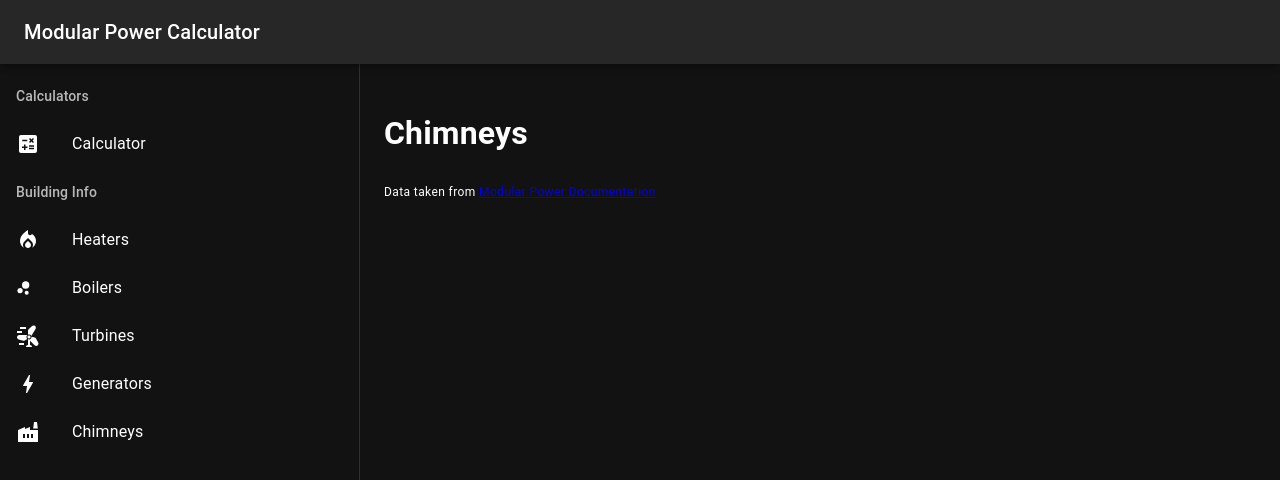
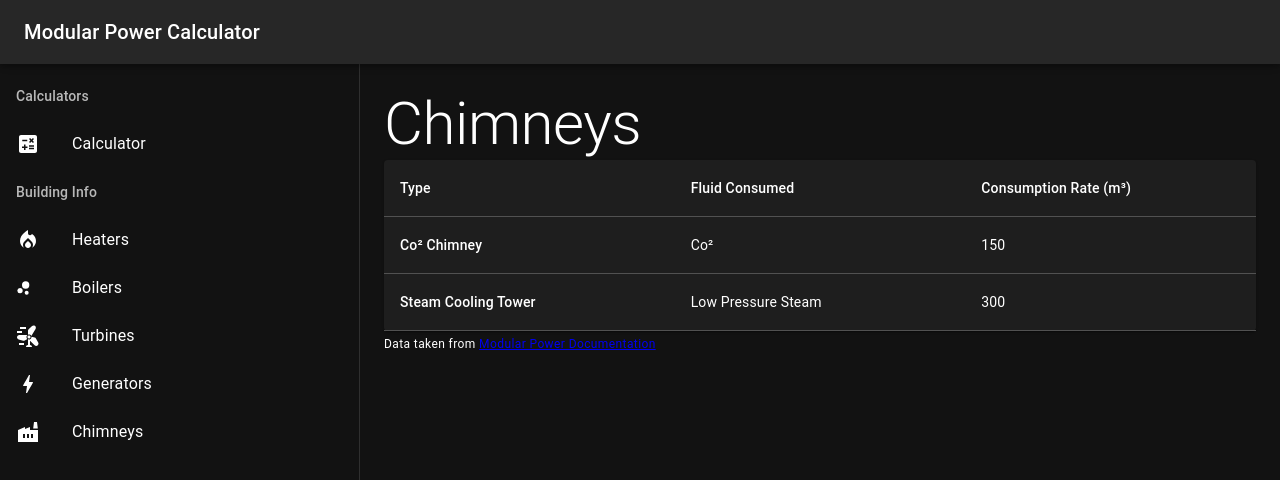
Before and after one commit to elizabethlfransen/modular-power-calc, a React (Vite) app: page /chimneys in a window 1280 px wide. Shown: the top 480 px of the page. Built offline with nearby package versions, Linux system fonts and the light colour scheme.

Commit message:
Add chimney information

```diff
--- a/src/Router.tsx
+++ b/src/Router.tsx
@@ -6,6 +6,7 @@ import Heaters from "./pages/Heaters.tsx";
 import Boilers from "./pages/Boilers.tsx";
 import Turbines from "./pages/Turbines.tsx";
 import Generators from "./pages/Generators.tsx";
+import Chimneys from "./pages/Chimneys.tsx";
 
 type AppRouteBase = RouteObject;
 
@@ -62,7 +63,7 @@ export const routes: AppRoute[] = [
     },
     {
         path: "/chimneys",
-        element: <h1>Chimneys</h1>,
+        element: <Chimneys/>,
         icon: <Factory/>,
         label: "Chimneys",
         category: "Building Info",
--- /dev/null
+++ b/src/config/chimneys.ts
@@ -0,0 +1,12 @@
+export const CHIMNEYS = {
+    co2: {
+        name: "Co² Chimney",
+        fluid: "Co²",
+        consumptionRate: 150
+    },
+    steam: {
+        name: "Steam Cooling Tower",
+        fluid: "Low Pressure Steam",
+        consumptionRate: 300
+    }
+}
--- /dev/null
+++ b/src/pages/Chimneys.tsx
@@ -0,0 +1,38 @@
+import {useEffect} from "react";
+import {Box, Paper, Table, TableBody, TableCell, TableContainer, TableHead, TableRow, Typography} from "@mui/material";
+import {CHIMNEYS} from "../config/chimneys.ts";
+
+export default function Chimneys() {
+    useEffect(() => {
+        document.title = "Chimneys";
+    }, []);
+
+    return (<Box>
+        <Typography variant="h2">Chimneys</Typography>
+        <Paper>
+            <TableContainer>
+                <Table sx={{tableLayout: "fixed"}}>
+                    <TableHead>
+                        <TableRow>
+                            <TableCell>Type</TableCell>
+                            <TableCell>Fluid Consumed</TableCell>
+                            <TableCell>Consumption Rate (m³)</TableCell>
+                        </TableRow>
+                    </TableHead>
+                    <TableBody>
+                        <TableRow>
+                            <TableCell variant={'head'}>{CHIMNEYS.co2.name}</TableCell>
+                            <TableCell>{CHIMNEYS.co2.fluid}</TableCell>
+                            <TableCell>{CHIMNEYS.co2.consumptionRate}</TableCell>
+                        </TableRow>
+                        <TableRow>
+                            <TableCell variant={'head'}>{CHIMNEYS.steam.name}</TableCell>
+                            <TableCell>{CHIMNEYS.steam.fluid}</TableCell>
+                            <TableCell>{CHIMNEYS.steam.consumptionRate}</TableCell>
+                        </TableRow>
+                    </TableBody>
+                </Table>
+            </TableContainer>
+        </Paper>
+    </Box>)
+}
```
